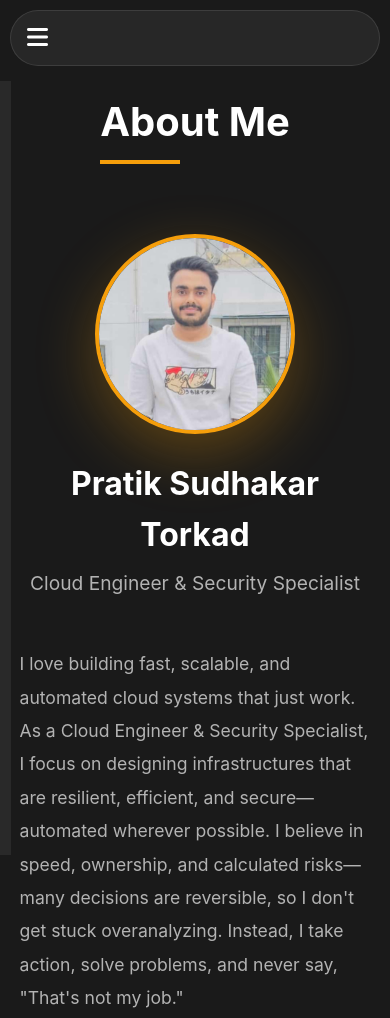
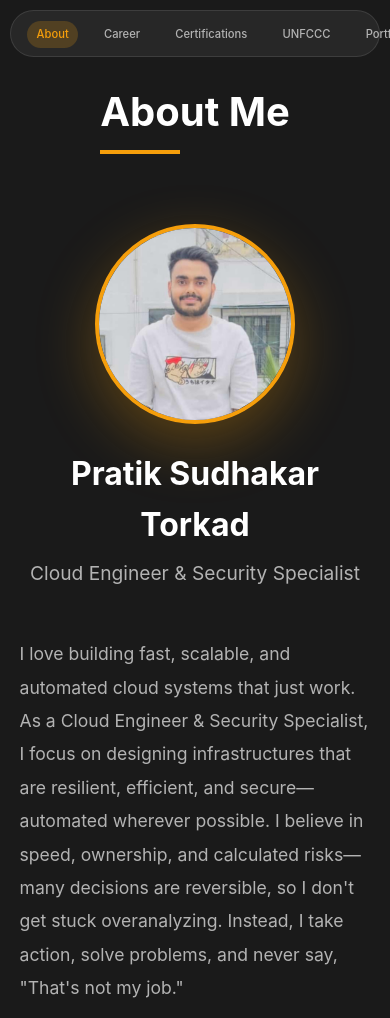
Before and after one commit to Pratik-Torkad/pratiktorkad.in, a plain HTML site: page index.html in a window 390 px wide. Shown: the top 1018 px of the page. Drawn offline with Linux system fonts and the light colour scheme.

Commit message:
Remove mobile menu functionality and styles

```diff
--- a/index.html
+++ b/index.html
@@ -452,57 +452,38 @@
             margin-top: 5rem;
         }
 
-        /* Mobile Menu */
-        .mobile-menu-btn {
-            display: none;
-            background: none;
-            border: none;
-            color: var(--text-primary);
-            font-size: 1.5rem;
-            cursor: pointer;
-        }
-
         /* Responsive */
         @media (max-width: 768px) {
             nav {
                 top: 10px;
                 left: 50%;
                 transform: translateX(-50%);
-                padding: 0.8rem 1rem;
+                padding: 0.6rem 1rem;
                 width: calc(100% - 20px);
-                max-width: 400px;
+                max-width: none;
+                border-radius: 25px;
             }
 
             .nav-links {
-                gap: 1.8rem;
+                gap: 1rem;
+                justify-content: space-between;
+                width: 100%;
             }
 
             .nav-links a {
-                font-size: 0.85rem;
+                font-size: 0.75rem;
+                padding: 0.5rem 0.8rem;
+                border-radius: 15px;
+                transition: all 0.3s;
+                white-space: nowrap;
+                flex: 1;
+                text-align: center;
             }
 
-            .mobile-menu-btn {
-                display: block;
-            }
-
-            .nav-links {
-                position: fixed;
-                top: 70px;
-                left: -100%;
-                width: 100%;
-                height: calc(100vh - 70px);
-                background: rgba(42, 42, 42, 0.98);
-                backdrop-filter: blur(20px);
-                flex-direction: column;
-                align-items: center;
-                padding: 2rem;
-                transition: left 0.3s;
-                border-radius: 0;
-                gap: 1.5rem;
-            }
-
-            .nav-links.active {
-                left: 0;
+            .nav-links a:hover,
+            .nav-links a.active {
+                background: rgba(245, 158, 11, 0.2);
+                color: var(--accent);
             }
 
             .section-title {
@@ -510,11 +491,18 @@
             }
 
             .page {
-                padding: 90px 5% 20px 5%;
+                padding: 80px 5% 20px 5%;
             }
 
             .profile-name {
                 font-size: 2rem;
+            }
+        }
+
+        @media (max-width: 480px) {
+            .nav-links a {
+                font-size: 0.7rem;
+                padding: 0.4rem 0.6rem;
             }
         }
     </style>
@@ -522,9 +510,6 @@
 <body>
     <!-- Navigation -->
     <nav>
-        <button class="mobile-menu-btn" id="mobileMenuBtn">
-            <i class="fas fa-bars"></i>
-        </button>
         <ul class="nav-links" id="navLinks">
             <li><a onclick="showPage('about')" class="active">About</a></li>
             <li><a onclick="showPage('career')">Career</a></li>
@@ -953,26 +938,13 @@
             });
             event.target.classList.add('active');
 
-            // Close mobile menu if open
-            document.getElementById('navLinks').classList.remove('active');
-            const icon = document.getElementById('mobileMenuBtn').querySelector('i');
-            icon.classList.remove('fa-times');
-            icon.classList.add('fa-bars');
+            // Navigation always visible
 
             // Scroll to top
             window.scrollTo({ top: 0, behavior: 'smooth' });
         }
 
-        // Mobile menu toggle
-        const mobileMenuBtn = document.getElementById('mobileMenuBtn');
-        const navLinks = document.getElementById('navLinks');
-
-        mobileMenuBtn.addEventListener('click', () => {
-            navLinks.classList.toggle('active');
-            const icon = mobileMenuBtn.querySelector('i');
-            icon.classList.toggle('fa-bars');
-            icon.classList.toggle('fa-times');
-        });
+        // No mobile menu needed - always visible
     </script>
 </body>
 </html>
```
